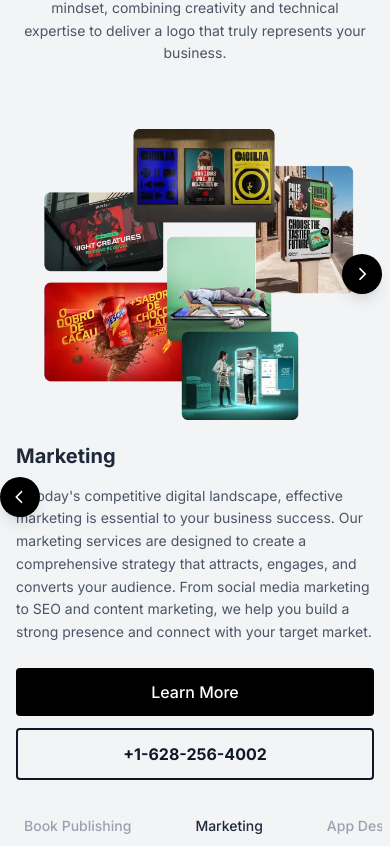
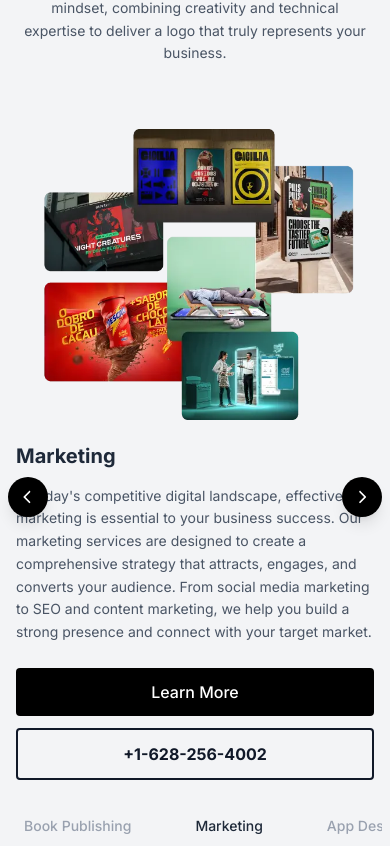
Before and after one commit to muhammadammar33/texturadigitals, a Next.js app: page / in a window 390 px wide. Shown: the part 1317-2163 px from the top of the page. Built offline with nearby package versions, Linux system fonts and the light colour scheme; a web font is replaced by a local one.

Commit message:
All Done

```diff
--- a/components/CarousalPage.jsx
+++ b/components/CarousalPage.jsx
@@ -101,7 +101,7 @@ export default function CarousalPage() {
 
             {/* Carousel Section */}
             <section className="bg-gray-100 py-8 sm:py-12 md:py-20 px-2 sm:px-4 relative">
-                <div className="max-w-7xl mx-auto">
+                <div className="max-w-7xl mx-auto relative">
                     <div className="grid lg:grid-cols-2 gap-6 sm:gap-8 md:gap-16 items-center">
                         {/* Left Content */}
                         <div className={`space-y-4 sm:space-y-6 md:space-y-8 order-2 lg:order-1 px-2 sm:px-0 transition-all duration-300 ease-in-out ${
@@ -144,25 +144,24 @@ export default function CarousalPage() {
                                     className="max-w-full h-auto object-contain w-full max-w-xs sm:max-w-md lg:max-w-full"
                                 />
                             </div>
-
-                            {/* Right Navigation Arrow */}
-                            <button
-                                onClick={() => changeSlide(Math.min(services.length - 1, currentSlide + 1))}
-                                className="absolute right-0 sm:right-4 lg:right-[-50px] top-1/2 transform -translate-y-1/2 bg-black text-white w-10 h-10 sm:w-12 sm:h-12 lg:w-16 lg:h-16 rounded-full flex items-center justify-center hover:bg-gray-800 transition-colors text-sm sm:text-base lg:text-lg shadow-lg"
-                                disabled={isAnimating}
-                            >
-                                <FontAwesomeIcon icon={faChevronRight} />
-                            </button>
                         </div>
                     </div>
 
-                    {/* Left Navigation Arrow - positioned for entire carousel */}
+                    {/* Navigation Arrows - positioned relative to the entire carousel */}
                     <button
                         onClick={() => changeSlide(Math.max(0, currentSlide - 1))}
                         className="absolute left-0 sm:left-4 lg:left-8 top-1/2 transform -translate-y-1/2 bg-black text-white w-10 h-10 sm:w-12 sm:h-12 lg:w-16 lg:h-16 rounded-full flex items-center justify-center hover:bg-gray-800 transition-colors z-10 text-sm sm:text-base lg:text-lg shadow-lg"
                         disabled={isAnimating}
                     >
                         <FontAwesomeIcon icon={faChevronLeft} />
+                    </button>
+
+                    <button
+                        onClick={() => changeSlide(Math.min(services.length - 1, currentSlide + 1))}
+                        className="absolute right-0 sm:right-4 lg:right-8 top-1/2 transform -translate-y-1/2 bg-black text-white w-10 h-10 sm:w-12 sm:h-12 lg:w-16 lg:h-16 rounded-full flex items-center justify-center hover:bg-gray-800 transition-colors z-10 text-sm sm:text-base lg:text-lg shadow-lg"
+                        disabled={isAnimating}
+                    >
+                        <FontAwesomeIcon icon={faChevronRight} />
                     </button>
 
                     {/* Service Navigation */}
```
